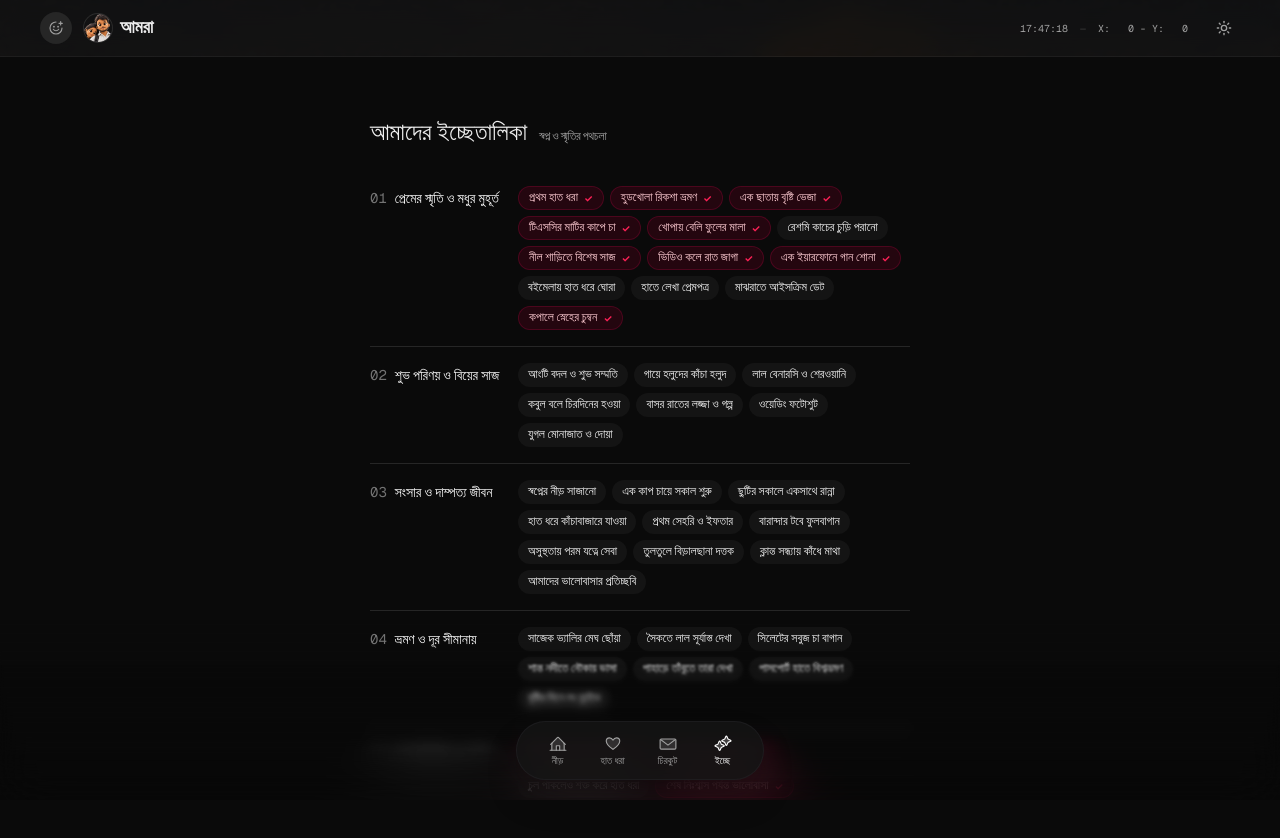
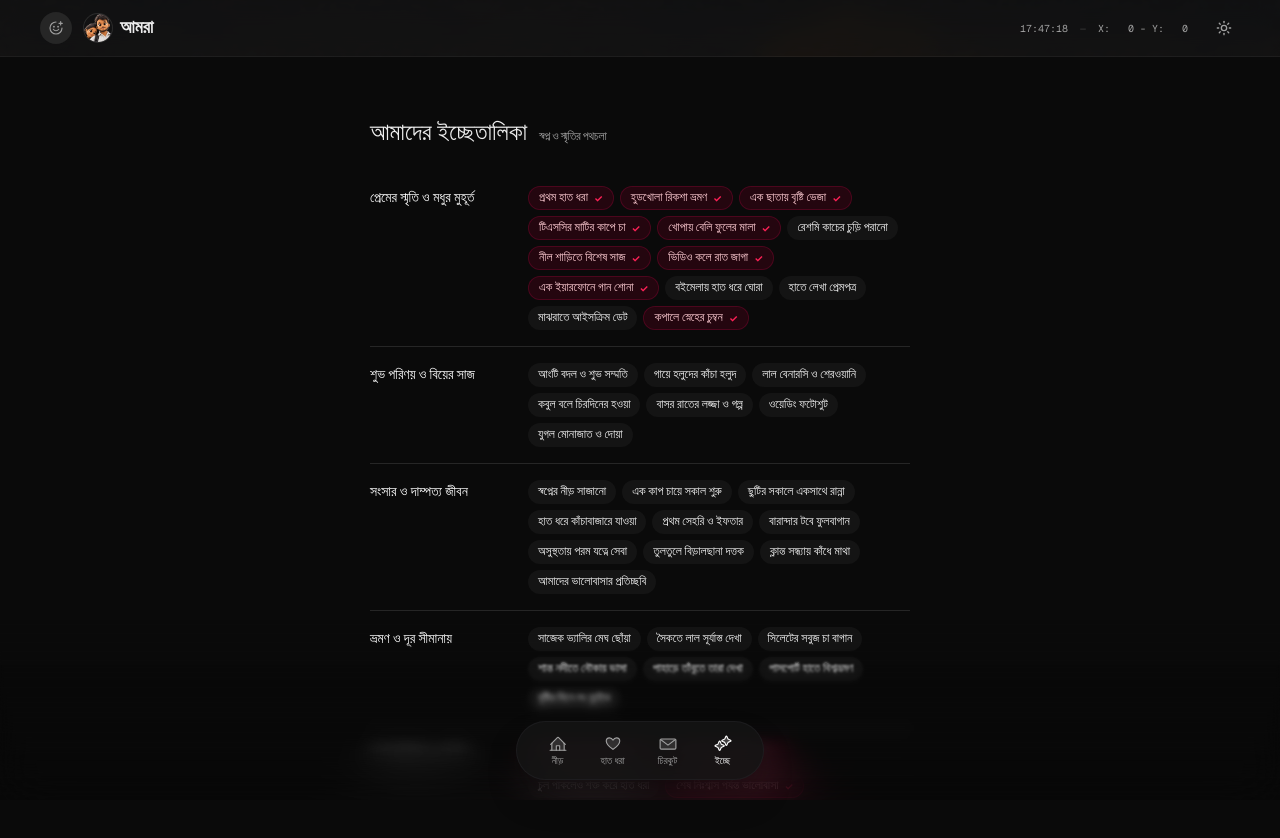
Before and after one commit to fiftee15n/9November, a Next.js app: page /skills in a window 1280 px wide. Shown: the top 838 px of the page. Built offline with nearby package versions, Linux system fonts and the light colour scheme; what react-apple-emojis would draw is missing.

Commit message:
style(icche): remove section numbers from bucket list categories

```diff
--- a/app/skills/page.tsx
+++ b/app/skills/page.tsx
@@ -13,7 +13,6 @@ const FADE_UP = {
 
 const BUCKET_LIST = [
   {
-    index: "01",
     name: "প্রেমের স্মৃতি ও মধুর মুহূর্ত",
     items: [
       { name: "প্রথম হাত ধরা", done: true },
@@ -32,7 +31,6 @@ const BUCKET_LIST = [
     ],
   },
   {
-    index: "02",
     name: "শুভ পরিণয় ও বিয়ের সাজ",
     items: [
       { name: "আংটি বদল ও শুভ সম্মতি", done: false },
@@ -45,7 +43,6 @@ const BUCKET_LIST = [
     ],
   },
   {
-    index: "03",
     name: "সংসার ও দাম্পত্য জীবন",
     items: [
       { name: "স্বপ্নের নীড় সাজানো", done: false },
@@ -61,7 +58,6 @@ const BUCKET_LIST = [
     ],
   },
   {
-    index: "04",
     name: "ভ্রমণ ও দূর সীমানায়",
     items: [
       { name: "সাজেক ভ্যালির মেঘ ছোঁয়া", done: false },
@@ -74,7 +70,6 @@ const BUCKET_LIST = [
     ],
   },
   {
-    index: "05",
     name: "অনন্ত নির্ভরতা ও বার্ধক্য",
     items: [
       { name: "জীবনের সব ঝড়ে অটুট ঢাল", done: true },
@@ -129,18 +124,15 @@ export default function SkillsPage() {
             {BUCKET_LIST.map((group, i) => (
               <div
                 key={group.name}
-                className={`grid grid-cols-1 gap-2 py-4 sm:grid-cols-[140px_1fr] ${
+                className={`grid grid-cols-1 gap-2 py-4 sm:grid-cols-[150px_1fr] ${
                   i < BUCKET_LIST.length - 1
                     ? "border-b border-neutral-200/70 dark:border-neutral-800"
                     : ""
                 }`}
               >
-                <p className="flex items-baseline gap-2 text-[14px] leading-6">
-                  <span className="font-mono text-neutral-400 dark:text-neutral-500">
-                    {group.index}
-                  </span>
+                <p className="flex items-baseline text-[14px] leading-6">
                   <span
-                    className="text-black dark:text-white"
+                    className="text-black dark:text-white font-medium"
                     style={{ fontFamily: "var(--font-bengali)" }}
                   >
                     {group.name}
```
